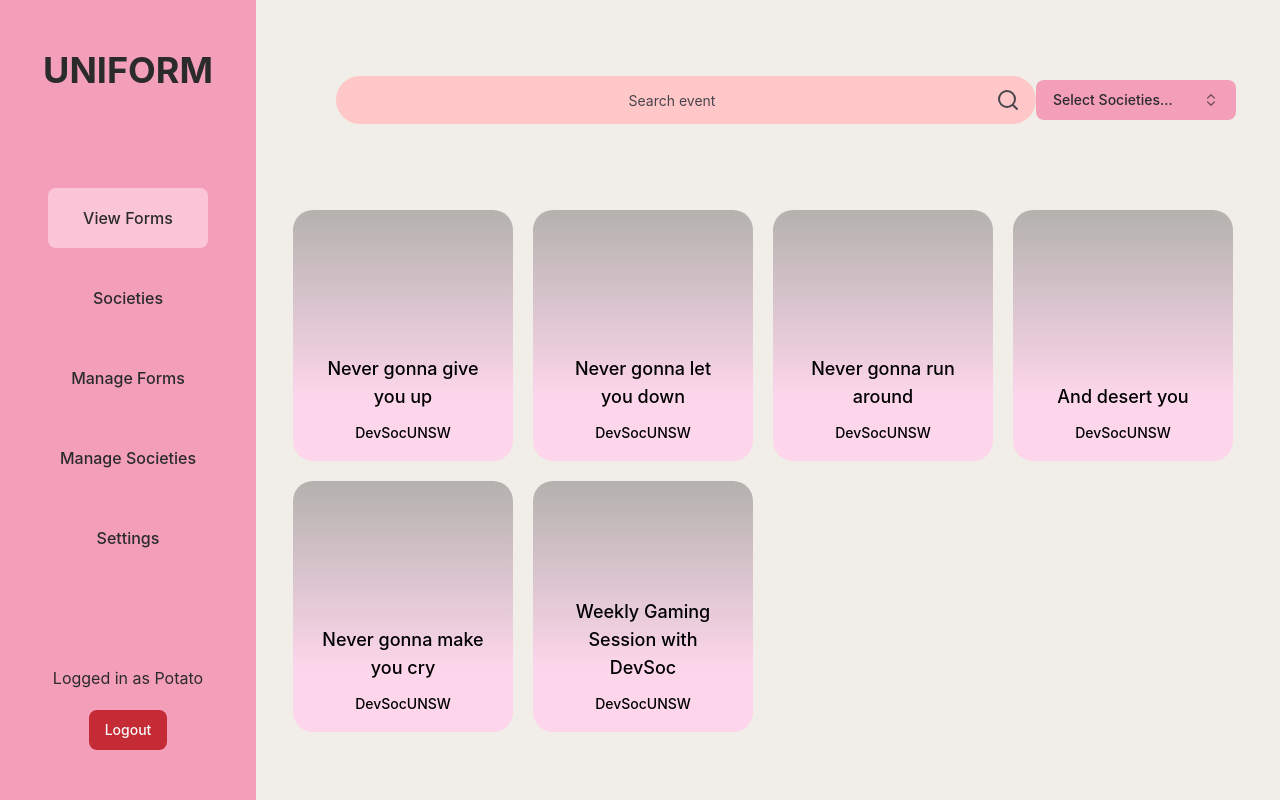
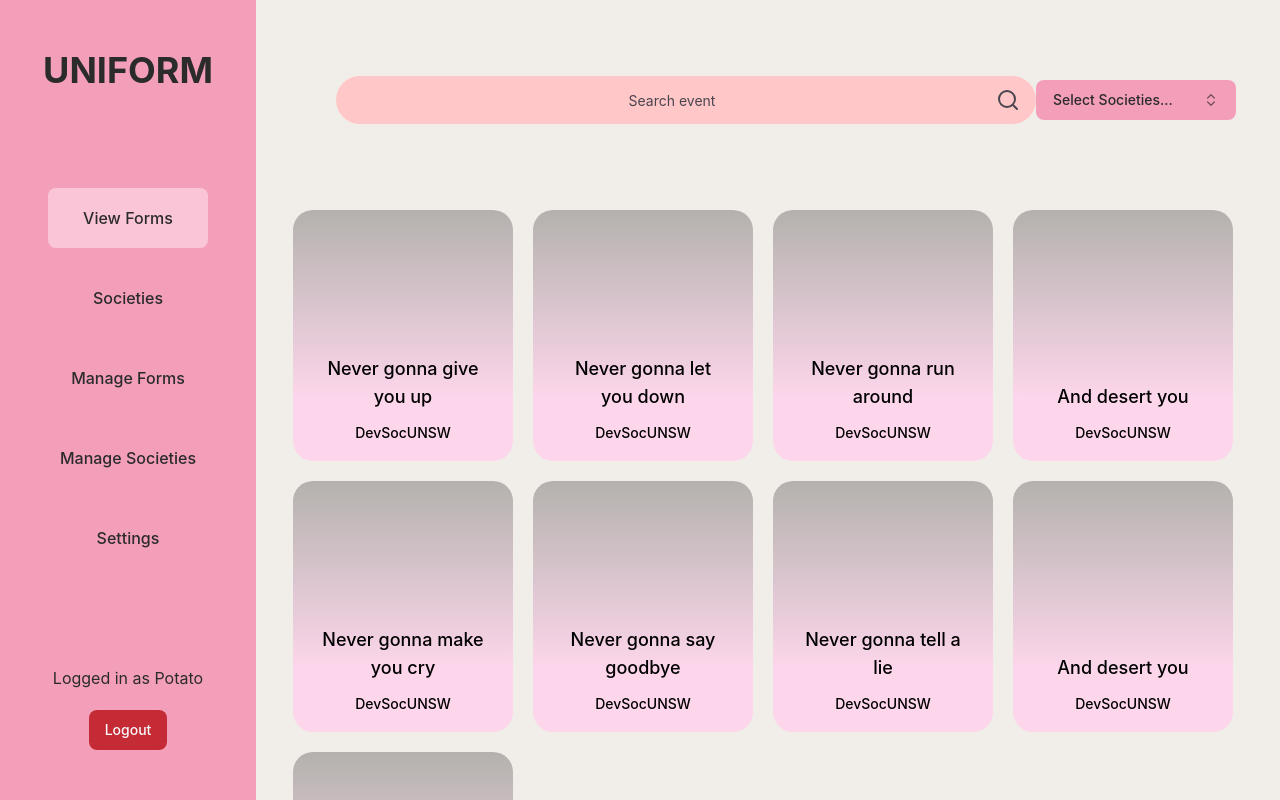
Before and after one commit to devsoc-unsw/trainee-catgirl-24t2, a React (Vite) app in the folder uniforms/: page /viewforms in a window 1280 px wide. Shown: the top 800 px of the page. Built offline with nearby package versions, Linux system fonts and the light colour scheme.

Commit message:
hehehehehe

```diff
--- a/uniforms/src/pages/ViewForms.tsx
+++ b/uniforms/src/pages/ViewForms.tsx
@@ -28,6 +28,9 @@ function ViewForms () {
                         <SocietyCard variant="desktop" cardText="Never gonna run around" societyText="DevSocUNSW"></SocietyCard>
                         <SocietyCard variant="desktop" cardText="And desert you" societyText="DevSocUNSW"></SocietyCard>
                         <SocietyCard variant="desktop" cardText="Never gonna make you cry" societyText="DevSocUNSW"></SocietyCard>
+                        <SocietyCard variant="desktop" cardText="Never gonna say goodbye" societyText="DevSocUNSW"></SocietyCard>
+                        <SocietyCard variant="desktop" cardText="Never gonna tell a lie" societyText="DevSocUNSW"></SocietyCard>
+                        <SocietyCard variant="desktop" cardText="And desert you" societyText="DevSocUNSW"></SocietyCard>
                         <SocietyCard variant="desktop" cardText="Weekly Gaming Session with DevSoc" societyText="DevSocUNSW"></SocietyCard>
                     </CardGrid>
                 </div>
```
